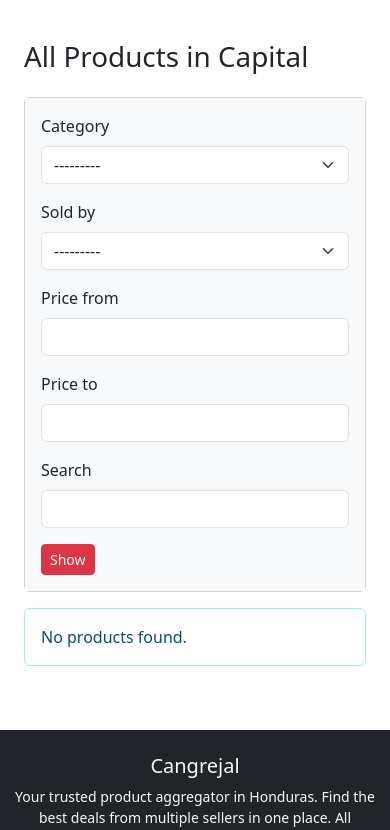
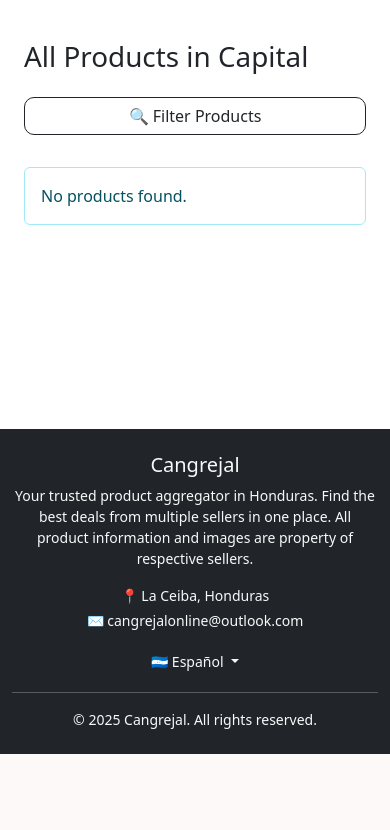
Before and after one commit to anna-at-sea/shop-aggregator, a Django app: page /es/products/ in a window 390 px wide. Shown: the part 90-920 px from the top of the page. After the commit the page ends 844 px from the top, so only its background shows below. Run offline with Django 5.2, Linux system fonts and the light colour scheme; data comes from the database, SQL or seed files in the repository; data that the repository does not hold is empty; parts of the project's set-up code (start-up, migrations or seed data) failed here and were passed over; some libraries are stand-ins or nearby versions.

Commit message:
Minimize filters on small screens, small fixes in navbar

```diff
--- a/honduras_shop_aggregator/products/filters.py
+++ b/honduras_shop_aggregator/products/filters.py
@@ -30,7 +30,7 @@ class ProductFilter(django_filters.FilterSet):
         lookup_expr='lte',
         label=_("Price to")
     )
-    search = django_filters.CharFilter(method='filter_search', label="Search")
+    search = django_filters.CharFilter(method='filter_search', label=_("Search"))
 
     class Meta:
         model = Product
--- a/honduras_shop_aggregator/static/css/custom.css
+++ b/honduras_shop_aggregator/static/css/custom.css
@@ -182,3 +182,46 @@ main {
 #mainMenuDropdown + .dropdown-menu {
     margin-top: 16px; /* adjust 2–6px depending on look */
 }
+
+/* Mobile filter panel hidden by default */
+.mobile-filter-panel {
+  position: fixed;
+  top: 0;
+  left: 0;
+  width: 100%;
+  height: 100%;
+  background: rgba(0,0,0,0.4);
+  display: none;
+  z-index: 2000;
+  padding: 15px;
+}
+
+.mobile-filter-panel .card {
+  max-height: 90%;
+  overflow-y: auto;
+  border-radius: 12px;
+}
+
+/* Modern card styling */
+.filter-sidebar.card {
+  border-radius: 12px;
+  overflow: hidden;
+}
+
+.card-body {
+  border-radius: 12px;
+}
+
+#mobile-filter-btn {
+  border-radius: 10px;
+}
+
+.mobile-filter-open {
+  display: block !important;
+}
+
+@media (min-width: 992px) {
+  .navbar-wide {
+      min-width: 500px;
+  }
+}
--- a/honduras_shop_aggregator/templates/layouts/base.html
+++ b/honduras_shop_aggregator/templates/layouts/base.html
@@ -55,7 +55,7 @@
               <!-- Right-side collapsible content -->
               <div class="collapse navbar-collapse" id="navbarRight">
 
-                <div class="row d-flex align-items-center justify-content-between" style="min-width: 500px;">
+                <div class="row d-flex align-items-center justify-content-between navbar-wide">
                 <!-- Main Menu dropdown -->
                 <div class="col-6 col-lg-3">
                   <div class="dropdown mt-lg-0 d-none d-lg-inline">
--- a/honduras_shop_aggregator/templates/pages/products/product_list.html
+++ b/honduras_shop_aggregator/templates/pages/products/product_list.html
@@ -5,23 +5,47 @@
 
 {% block title %}{% translate "Catalogue" %} | Cangrejal{% endblock %}
 {% block content %}
+
 {% include "partials/flash_message.html" %}
 
 <div class="container mt-4">
     <h1 class="text-dark mb-4">{% translate "All Products in" %} {{ current_city.name }}</h1>
 
-    <div class="row">
-        <div class="col-12 col-md-3">
-            <div class="filter-sidebar">
-                <form method="get" class="card">
-                    <div class="card-body bg-light">
+    <!-- Mobile Filter Button -->
+    <button id="mobile-filter-btn" class="btn btn-outline-dark d-md-none w-100 mb-3">
+        🔍 {% translate "Filter Products" %}
+    </button>
+
+    <!-- Mobile Filter Slide Panel -->
+    <div id="mobile-filter-panel" class="mobile-filter-panel d-md-none">
+        <div class="card shadow-sm p-3">
+            <div class="d-flex justify-content-between align-items-center mb-2">
+                <h5 class="m-0">{% translate "Filters" %}</h5>
+                <button class="btn-close" id="close-filter"></button>
+            </div>
+
+            <form method="get">
                 {{ filter.form|crispy }}
-                        <button type="submit" class="btn btn-danger btn-sm">{% translate "Show" %}</button>
-                    </div>
+                <button type="submit" class="btn btn-danger w-100 mt-2">{% translate "Show" %}</button>
             </form>
         </div>
     </div>
 
+    <div class="row">
+        <!-- Desktop Sidebar -->
+        <div class="col-md-3 d-none d-md-block">
+            <div class="filter-sidebar card shadow-sm sticky-top" style="top: 90px;">
+                <div class="card-body bg-light">
+                    <h5 class="mb-3">{% translate "Filters" %}</h5>
+                    <form method="get">
+                        {{ filter.form|crispy }}
+                        <button type="submit" class="btn btn-danger w-100">{% translate "Show" %}</button>
+                    </form>
+                </div>
+            </div>
+        </div>
+
+        <!-- Product List -->
         <div id="product-list" class="col-12 col-md-9">
             {% include "partials/_product_grid.html" %}
         </div>
@@ -34,9 +58,35 @@
             </button>
         </div>
     {% endif %}
-
 </div>
 
-{% include "partials/_product_list_scripts.html" %}
+<script>
+document.addEventListener("DOMContentLoaded", function() {
+    console.log("JS loaded");
+
+    const mobileBtn = document.getElementById("mobile-filter-btn");
+    const panel = document.getElementById("mobile-filter-panel");
+    const closeBtn = document.getElementById("close-filter");
+
+    console.log("mobileBtn:", mobileBtn);
+    console.log("panel:", panel);
+    console.log("closeBtn:", closeBtn);
+
+    if (mobileBtn) {
+        mobileBtn.addEventListener("click", () => {
+            console.log("Filter button clicked");
+            panel.classList.add("mobile-filter-open");
+        });
+    }
+
+    if (closeBtn) {
+        closeBtn.addEventListener("click", () => {
+            console.log("Close clicked");
+            panel.classList.remove("mobile-filter-open");
+        });
+    }
+});
+</script>
+
 
 {% endblock %}
```
Lines whose indentation alone changed are shown as unchanged.
